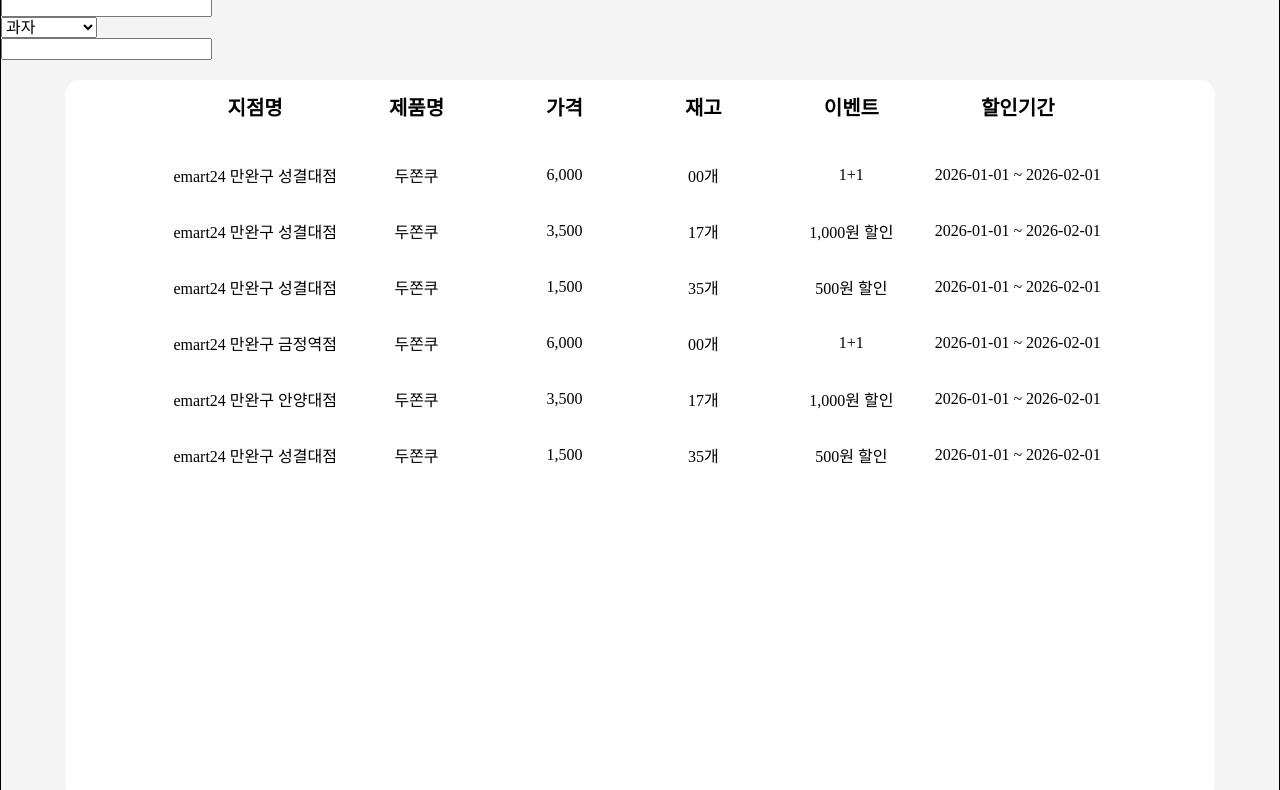
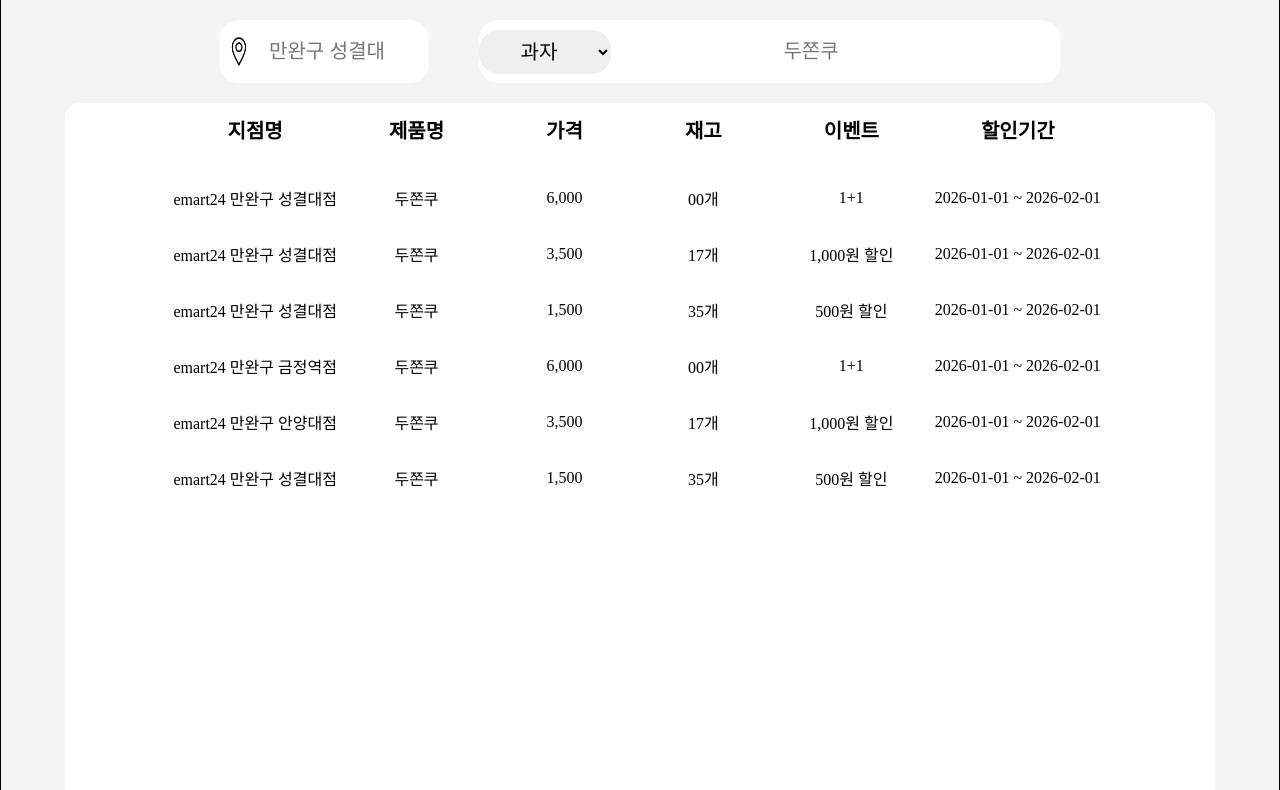
Before and after one commit to lth0330/mini-project1, a plain HTML site: page productView/productView.html in a window 1280 px wide. Shown: the part 87-877 px from the top of the page. Drawn offline with Linux system fonts and the light colour scheme.

Commit message:
2026-01-21(이태형)

```diff
--- a/productView.css
+++ b/productView/productView.css
@@ -80,6 +80,67 @@
  width: 1280px;
 }
 
+.main-top{
+  display: flex;
+  justify-content: center;
+  padding-top: 25px;
+}
+
+
+.main-top-left > div > img{
+  width: 30px;
+  padding: 17px 0px;
+  padding-left: 10px;
+
+}
+
+.main-top-left > div{
+  background-color: white;
+  border-radius: 20px;
+  display: flex;
+}
+
+
+.main-top-left > div > div>input{
+  font-size: 20px;
+  width: 180px;
+  padding: 20px;
+  border-radius: 20px;
+  border: 0px;
+;
+}
+
+
+
+.main-top-right{
+  display: flex;
+  padding-right: 50px;
+  margin-left: 50px;
+  border-radius: 20px;
+  background-color: white;
+  align-items: center;
+}
+
+
+.검색{
+  font-size: 20px;
+   padding: 10px;
+   border: 0px;
+   width: 400px;
+   text-align: center;
+
+}
+
+.main-top-right > div > select{
+  font-size: 20px;
+  padding: 10px;
+  border-radius: 20px;
+  border: 0px;
+  text-align: center;
+
+}
+
+
 .main-center{
   width: 90%;
   background-color: white;
--- a/productView.html
+++ b/productView/productView.html
@@ -13,21 +13,27 @@
     <div class="header">
       <div class="header1">
         <div class="header-left">
-          <img src="./img/logo.png"/>
+          <img src="./logo.png"/>
         </div>
         <div class="header-center">
           <h3 class="title"> 편의점 할인 정보 및 재고 관리</h3>
         </div>
         <div class="haeder-right">
-          <a href="#"><img src="./img/menu.png"></a>
+          <a href="#"><img src="./menu.png"></a>
         </div>
       </div>
     </div>
     <div class="main">
+      <div class="main-top">
+        <div class="main-top-left">
           <div>
+            <img src="./위치.png"/>
             <div>
-          <input class="위치"/>
+              <input type="text" placeholder="만완구 성결대"/>
             </div>
+          </div>
+        </div>
+        <div class="main-top-right">
           <div>
            <select>
              <option>과자</option>
@@ -36,7 +42,9 @@
            </select>
           </div>
         <div>
-          <input class="검색"/>
+          <input class="검색" placeholder="두쫀쿠"/>
+
+        </div>
       </div>
       </div>
       <div class="main-center">
```
Also changed, not shown: productView/logo.png (added), productView/menu.png (added), productView/돋보기.png (added), productView/위치.png (added). Lines whose indentation alone changed are shown as unchanged.
